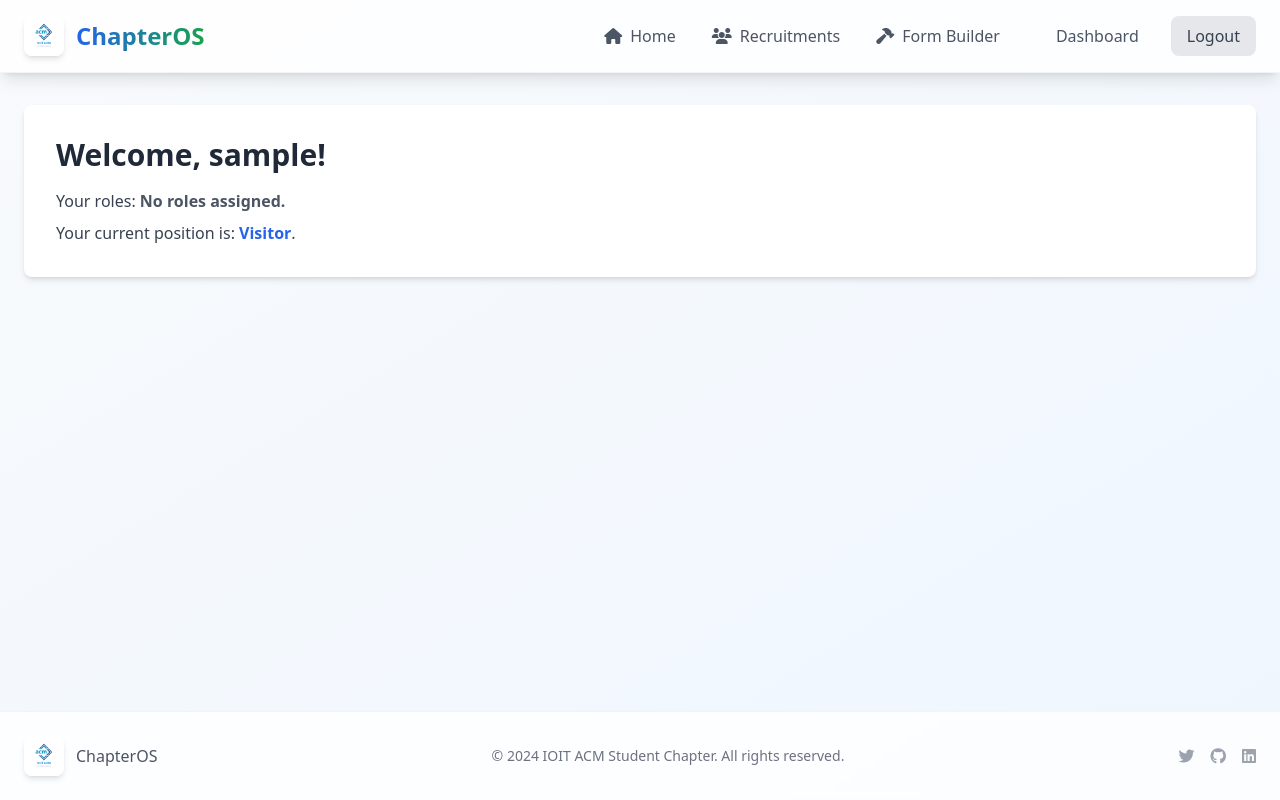
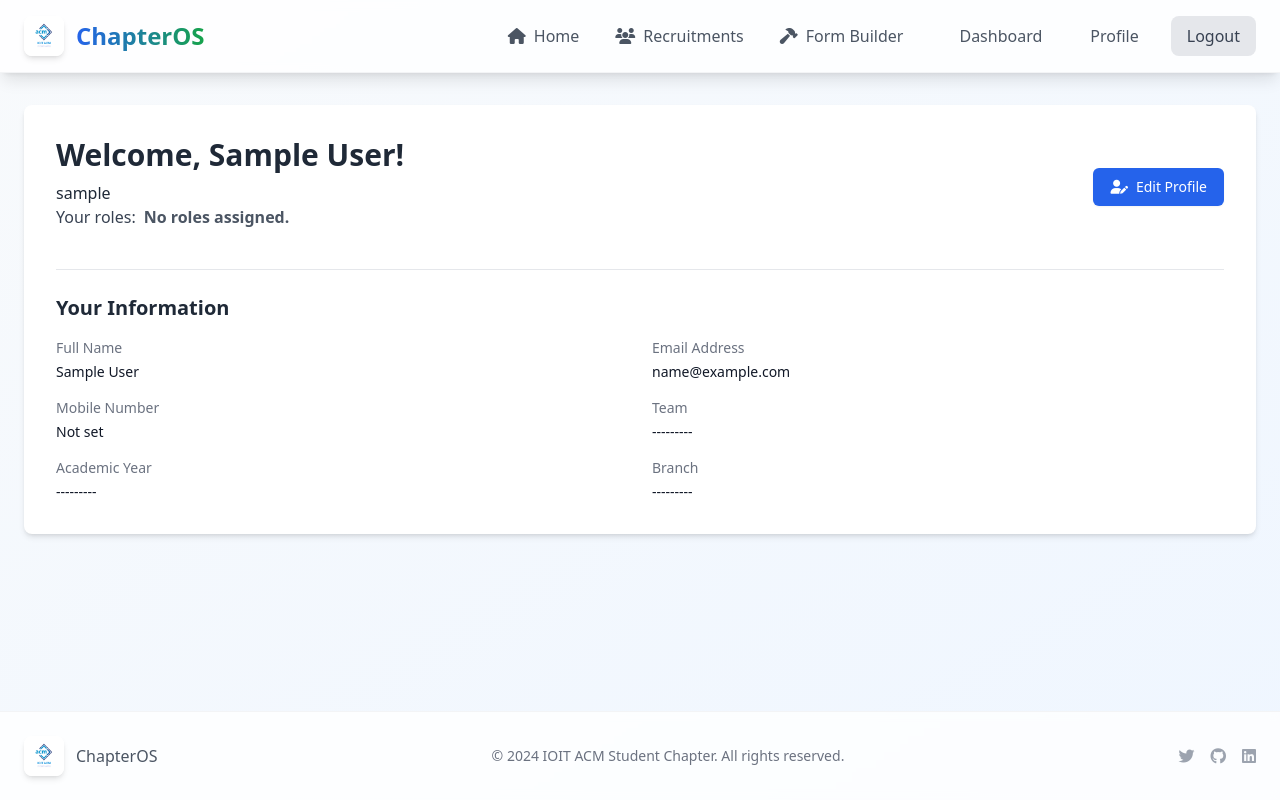
Before and after one commit to IOIT-ACM/ChapterOS, a Django app: page /accounts/dashboard/ in a window 1280 px wide. Run offline with Django 4.2, Linux system fonts and the light colour scheme; the visitor is signed in with stand-in values (Sample User, id 1); style sheets or scripts are compiled from the project's sources.

Commit message:
FEAT(models): Improved user models and profile pages
- read debug flag from env
- profile page

```diff
--- a/ChapterOS/settings.py
+++ b/ChapterOS/settings.py
@@ -8,7 +8,7 @@ load_dotenv(BASE_DIR / '.env')
 
 SECRET_KEY = "django-insecure-_nx4cy%3a80ozf+#(rwq=v_o640^y*an=cqrm=#qkjknrf0zv4"
 
-DEBUG = True
+DEBUG = os.getenv('DEBUG', 'False').lower() in ('true', '1', 'yes')
 
 ALLOWED_HOSTS = ['www.os.ioit.acm.org','os.ioit.acm.org', 'localhost', '127.0.0.1']
 
--- a/apps/users/admin.py
+++ b/apps/users/admin.py
@@ -7,13 +7,13 @@ class CustomUserAdmin(UserAdmin):
     add_form = CustomUserCreationForm
     form = CustomUserChangeForm
     model = CustomUser
-    list_display = ['username', 'email', 'position', 'is_staff']
+    list_display = ['username', 'email', 'full_name', 'team', 'is_staff']
 
     fieldsets = UserAdmin.fieldsets + (
-        ('Custom Fields', {'fields': ('position',)}),
+        ('Profile Information', {'fields': ('full_name', 'mobile_number', 'academic_year', 'branch', 'team')}),
     )
     add_fieldsets = UserAdmin.add_fieldsets + (
-        ('Custom Fields', {'fields': ('position',)}),
+        ('Profile Information', {'fields': ('full_name', 'mobile_number', 'academic_year', 'branch', 'team')}),
     )
 
 admin.site.register(CustomUser, CustomUserAdmin)
--- a/apps/users/models.py
+++ b/apps/users/models.py
@@ -1,8 +1,45 @@
 from django.contrib.auth.models import AbstractUser
 from django.db import models
+from django.core.validators import RegexValidator
 
 class CustomUser(AbstractUser):
-    position = models.CharField(max_length=100, default='Visitor', blank=True)
+    ACADEMIC_YEAR_CHOICES = [
+        ('', '---------'),
+        ('First year', 'First year'),
+        ('Second year', 'Second year'),
+        ('Third year', 'Third year'),
+        ('Fourth year', 'Fourth year'),
+    ]
+
+    TEAM_CHOICES = [
+        ('', '---------'),
+        ('Core', 'Core'),
+        ('Tech', 'Tech'),
+        ('Web', 'Web'),
+        ('Doc', 'Doc'),
+        ('Event Management', 'Event Management'),
+        ('Media', 'Media'),
+    ]
+
+    BRANCH_CHOICES = [
+        ('', '---------'),
+        ('AI&D', 'AI & Data Science'),
+        ('CS', 'Computer Engineering'),
+        ('IT', 'Information Technology'),
+        ('ENTC', 'Electronics & Telecommunication'),
+        ('ELEC', 'Electrical Engineering'),
+        ('INSTRU', 'Instrumentation Engineering'),
+    ]
+
+    first_name = None
+    last_name = None
+
+    full_name = models.CharField(max_length=255, blank=True)
+    mobile_number_validator = RegexValidator(regex=r'^\+?1?\d{9,15}$', message="Phone number must be entered in the format: '+999999999'. Up to 15 digits allowed.")
+    mobile_number = models.CharField(validators=[mobile_number_validator], max_length=17, blank=True)
+    academic_year = models.CharField(max_length=20, choices=ACADEMIC_YEAR_CHOICES, blank=True)
+    branch = models.CharField(max_length=50, choices=BRANCH_CHOICES, blank=True)
+    team = models.CharField(max_length=50, choices=TEAM_CHOICES, blank=True)
 
     def __str__(self):
         return self.username
--- a/apps/users/urls.py
+++ b/apps/users/urls.py
@@ -9,5 +9,6 @@ urlpatterns = [
     path('login/', auth_views.LoginView.as_view(template_name='users/login.html'), name='login'),
     path('logout/', auth_views.LogoutView.as_view(), name='logout'),
     path('dashboard/', views.dashboard_view, name='dashboard'),
+    path('profile/', views.profile_view, name='profile'),
     path('admin-conference/', views.admin_conference_view, name='admin_conference'),
 ]
--- a/apps/users/views.py
+++ b/apps/users/views.py
@@ -2,7 +2,7 @@ from django.shortcuts import render, redirect
 from django.urls import reverse_lazy
 from django.views import View
 from django.contrib.auth.decorators import login_required, user_passes_test
-from .forms import CustomUserCreationForm
+from .forms import CustomUserCreationForm, UserProfileForm
 from django.contrib.auth.models import Group
 from django.contrib import messages
 
@@ -39,3 +39,19 @@ def dashboard_view(request):
 @user_passes_test(is_admin, login_url='users:dashboard')
 def admin_conference_view(request):
     return render(request, 'users/admin_conference.html')
+
+@login_required
+def profile_view(request):
+    if request.method == 'POST':
+        form = UserProfileForm(request.POST, instance=request.user)
+        if form.is_valid():
+            form.save()
+            messages.success(request, 'Your profile has been updated successfully.')
+            return redirect('users:profile')
+    else:
+        form = UserProfileForm(instance=request.user)
+
+    context = {
+        'form': form
+    }
+    return render(request, 'users/profile.html', context)
--- a/templates/base.html
+++ b/templates/base.html
@@ -38,6 +38,7 @@
             <div class="hidden md:flex items-center space-x-4 ml-6">
               {% if user.is_authenticated %}
                 <a href="{% url 'users:dashboard' %}" class="px-4 py-2 rounded-lg text-gray-600 hover:text-blue-600 hover:bg-blue-50 transition-all duration-200">Dashboard</a>
+                <a href="{% url 'users:profile' %}" class="px-4 py-2 rounded-lg text-gray-600 hover:text-blue-600 hover:bg-blue-50 transition-all duration-200">Profile</a>
                 {% if 'Admin' in user_roles %}
                   <a href="{% url 'users:admin_conference' %}" class="px-4 py-2 rounded-lg text-red-600 hover:text-red-700 hover:bg-red-50 transition-all duration-200 font-semibold">Admin</a>
                 {% endif %}
@@ -78,6 +79,10 @@
               <a href="{% url 'users:dashboard' %}" class="flex items-center space-x-3 px-4 py-3 rounded-lg text-gray-600 hover:text-blue-600 hover:bg-blue-50 transition-all duration-200">
                 <i class="fas fa-tachometer-alt w-5"></i>
                 <span>Dashboard</span>
+              </a>
+              <a href="{% url 'users:profile' %}" class="flex items-center space-x-3 px-4 py-3 rounded-lg text-gray-600 hover:text-blue-600 hover:bg-blue-50 transition-all duration-200">
+                <i class="fas fa-user-circle w-5"></i>
+                <span>Profile</span>
               </a>
               {% if 'Admin' in user_roles %}
                 <a href="{% url 'users:admin_conference' %}" class="flex items-center space-x-3 px-4 py-3 rounded-lg text-red-600 hover:text-red-700 hover:bg-red-50 transition-all duration-200">
@@ -154,7 +159,6 @@
         mobileMenuBtn.addEventListener('click', function() {
           mobileMenu.classList.toggle('hidden');
 
-          // Toggle icon
           if (mobileMenu.classList.contains('hidden')) {
             menuIcon.className = 'fas fa-bars text-gray-600';
           } else {
@@ -162,7 +166,6 @@
           }
         });
 
-        // Close mobile menu when clicking outside
         document.addEventListener('click', function(event) {
           if (!mobileMenuBtn.contains(event.target) && !mobileMenu.contains(event.target)) {
             mobileMenu.classList.add('hidden');
@@ -170,7 +173,6 @@
           }
         });
 
-        // Highlight active page
         const currentPath = window.location.pathname;
         const navLinks = document.querySelectorAll('.nav-link, #mobile-menu a');
 
@@ -182,7 +184,6 @@
           }
         });
 
-        // Add smooth scrolling for anchor links
         document.querySelectorAll('a[href^="#"]').forEach(anchor => {
           anchor.addEventListener('click', function (e) {
             e.preventDefault();
--- a/templates/users/dashboard.html
+++ b/templates/users/dashboard.html
@@ -4,22 +4,67 @@
 
 {% block content %}
 <div class="bg-white p-8 rounded-lg shadow-md">
-    <h1 class="text-3xl font-bold mb-4">Welcome, {{ user.username }}!</h1>
-    <div class="text-gray-700 mb-2">
-        Your roles:
-        {% for role in user_roles %}
-            <span class="font-semibold text-blue-600 bg-blue-100 px-2 py-1 rounded-full text-sm">{{ role }}</span>
-        {% empty %}
-            <span class="font-semibold text-gray-600">No roles assigned.</span>
-        {% endfor %}
+    <div class="flex flex-col sm:flex-row justify-between items-start sm:items-center gap-4">
+        <div>
+            <h1 class="text-3xl font-bold mb-2">Welcome, {{ user.full_name|default:user.username }}!</h1>
+            <span>{{ user.username }}</span>
+            <div class="text-gray-700 mb-2 flex flex-wrap items-center gap-2">
+                <span>Your roles:</span>
+                {% for role in user_roles %}
+                    <span class="font-semibold text-blue-600 bg-blue-100 px-2 py-1 rounded-full text-sm">{{ role }}</span>
+                {% empty %}
+                    <span class="font-semibold text-gray-600">No roles assigned.</span>
+                {% endfor %}
+            </div>
+        </div>
+        <a href="{% url 'users:profile' %}" class="inline-flex items-center px-4 py-2 border border-transparent text-sm font-medium rounded-md shadow-sm text-white bg-blue-600 hover:bg-blue-700 focus:outline-none focus:ring-2 focus:ring-offset-2 focus:ring-blue-500 whitespace-nowrap">
+            <i class="fas fa-user-edit mr-2"></i>
+            Edit Profile
+        </a>
     </div>
-    <p class="text-gray-700">Your current position is: <span class="font-semibold text-blue-600">{{ user.position }}</span>.</p>
 
     {% if 'Visitor' in user_roles and user_roles|length == 1 %}
-    <div class="mt-6 bg-yellow-50 border-l-4 border-yellow-400 text-yellow-700 p-4" role="alert">
+    <div class="mt-6 bg-yellow-50 border-l-4 border-yellow-400 text-yellow-700 p-4 rounded-md" role="alert">
         <p class="font-bold">Awaiting Approval</p>
-        <p>Your account is currently pending review. An administrator will assign your final role and position soon.</p>
+        <p>Your account is currently pending review. An administrator will assign your final role soon.</p>
     </div>
     {% endif %}
+
+    <div class="mt-8 border-t pt-6">
+        <h2 class="text-xl font-semibold text-gray-800 mb-4">Your Information</h2>
+        {% if user.full_name or user.mobile_number or user.academic_year or user.branch or user.team %}
+            <dl class="grid grid-cols-1 md:grid-cols-2 gap-x-6 gap-y-4 text-sm">
+                <div class="col-span-1">
+                    <dt class="font-medium text-gray-500">Full Name</dt>
+                    <dd class="mt-1 text-gray-900">{{ user.full_name|default:"Not set" }}</dd>
+                </div>
+                <div class="col-span-1">
+                    <dt class="font-medium text-gray-500">Email Address</dt>
+                    <dd class="mt-1 text-gray-900">{{ user.email|default:"Not set" }}</dd>
+                </div>
+                <div class="col-span-1">
+                    <dt class="font-medium text-gray-500">Mobile Number</dt>
+                    <dd class="mt-1 text-gray-900">{{ user.mobile_number|default:"Not set" }}</dd>
+                </div>
+                <div class="col-span-1">
+                    <dt class="font-medium text-gray-500">Team</dt>
+                    <dd class="mt-1 text-gray-900">{{ user.get_team_display|default:"Not set" }}</dd>
+                </div>
+                <div class="col-span-1">
+                    <dt class="font-medium text-gray-500">Academic Year</dt>
+                    <dd class="mt-1 text-gray-900">{{ user.get_academic_year_display|default:"Not set" }}</dd>
+                </div>
+                <div class="col-span-1">
+                    <dt class="font-medium text-gray-500">Branch</dt>
+                    <dd class="mt-1 text-gray-900">{{ user.get_branch_display|default:"Not set" }}</dd>
+                </div>
+            </dl>
+        {% else %}
+            <div class="text-center py-6 bg-gray-50 rounded-lg">
+                <p class="text-gray-600">You haven't filled out your profile details yet.</p>
+                <a href="{% url 'users:profile' %}" class="mt-2 inline-block text-blue-600 hover:underline font-semibold">Complete your profile now</a>
+            </div>
+        {% endif %}
+    </div>
 </div>
 {% endblock %}
```
Also changed, not shown: apps/users/forms.py (+18 -2 lines), templates/users/profile.html (added, +35 -0 lines), apps/users/migrations/0002_remove_customuser_position.py (added), apps/users/migrations/0003_create_groups.py (added), apps/users/migrations/0004_auto_20250701_0729.py (added), apps/users/migrations/0005_auto_20250701_0734.py (added).
